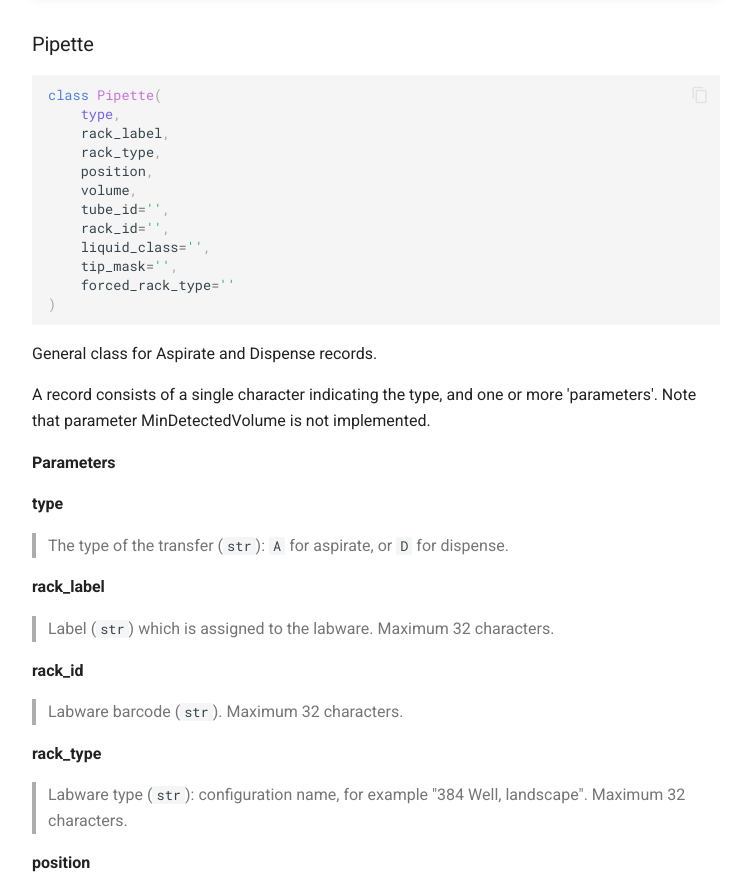
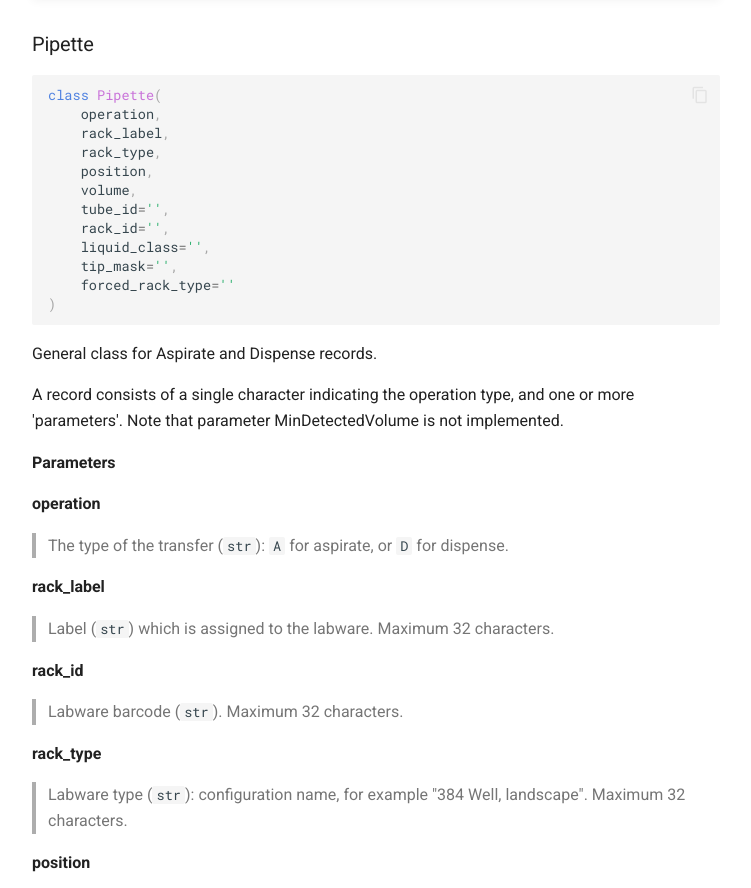
Before and after one commit to Edinburgh-Genome-Foundry/Dioscuri, a plain HTML site: page docs/reference/dioscuri/dioscuri/index.html in a window 1280 px wide. Shown: the part 2916-3804 px from the top of the page, without its empty margins (264-1015 px from the left). Drawn offline with Linux system fonts and the light colour scheme; no server answers.

Commit message:
Documentation update

```diff
--- a/docs/reference/dioscuri/dioscuri/index.html
+++ b/docs/reference/dioscuri/dioscuri/index.html
@@ -789,13 +789,15 @@ different versioning for manual and software).</p>
 
     <span class="s2">&quot;&quot;&quot;General class for Aspirate and Dispense records.</span>
 
-<span class="s2">    A record consists of a single character indicating the type, and one or</span>
-
-<span class="s2">    more &#39;parameters&#39;. Note that parameter MinDetectedVolume is not implemented.</span>
+<span class="s2">    A record consists of a single character indicating the operation type, and</span>
+
+<span class="s2">    one or more &#39;parameters&#39;. Note that parameter MinDetectedVolume is not</span>
+
+<span class="s2">    implemented.</span>
 
 <span class="s2">    **Parameters**</span>
 
-<span class="s2">    **type**</span>
+<span class="s2">    **operation**</span>
 
 <span class="s2">    &gt; The type of the transfer (`str`): `A` for aspirate, or `D` for dispense.</span>
 
@@ -851,7 +853,7 @@ different versioning for manual and software).</p>
 
         <span class="n">self</span><span class="p">,</span>
 
-        <span class="n">type</span><span class="p">,</span>
+        <span class="n">operation</span><span class="p">,</span>
 
         <span class="n">rack_label</span><span class="p">,</span>
 
@@ -873,7 +875,7 @@ different versioning for manual and software).</p>
 
     <span class="p">):</span>
 
-        <span class="n">self</span><span class="p">.</span><span class="n">type_character</span> <span class="o">=</span> <span class="n">type</span><span class="p">[</span><span class="mi">0</span><span class="p">]</span>
+        <span class="n">self</span><span class="p">.</span><span class="n">type_character</span> <span class="o">=</span> <span class="n">operation</span><span class="p">[</span><span class="mi">0</span><span class="p">]</span>
 
         <span class="c1"># Parameters:</span>
 
@@ -1224,7 +1226,7 @@ different versioning for manual and software).</p>
 </details>
 <h3 id="pipette">Pipette</h3>
 <div class="codehilite"><pre><span></span><code><span class="k">class</span> <span class="nc">Pipette</span><span class="p">(</span>
-    <span class="nb">type</span><span class="p">,</span>
+    <span class="n">operation</span><span class="p">,</span>
     <span class="n">rack_label</span><span class="p">,</span>
     <span class="n">rack_type</span><span class="p">,</span>
     <span class="n">position</span><span class="p">,</span>
@@ -1239,10 +1241,11 @@ different versioning for manual and software).</p>
 
 
 <p>General class for Aspirate and Dispense records.</p>
-<p>A record consists of a single character indicating the type, and one or
-more 'parameters'. Note that parameter MinDetectedVolume is not implemented.</p>
+<p>A record consists of a single character indicating the operation type, and
+one or more 'parameters'. Note that parameter MinDetectedVolume is not
+implemented.</p>
 <p><strong>Parameters</strong></p>
-<p><strong>type</strong></p>
+<p><strong>operation</strong></p>
 <blockquote>
 <p>The type of the transfer (<code>str</code>): <code>A</code> for aspirate, or <code>D</code> for dispense.</p>
 </blockquote>
@@ -1291,13 +1294,15 @@ Maximum 32 characters.</p>
 
     <span class="s2">&quot;&quot;&quot;General class for Aspirate and Dispense records.</span>
 
-<span class="s2">    A record consists of a single character indicating the type, and one or</span>
-
-<span class="s2">    more &#39;parameters&#39;. Note that parameter MinDetectedVolume is not implemented.</span>
+<span class="s2">    A record consists of a single character indicating the operation type, and</span>
+
+<span class="s2">    one or more &#39;parameters&#39;. Note that parameter MinDetectedVolume is not</span>
+
+<span class="s2">    implemented.</span>
 
 <span class="s2">    **Parameters**</span>
 
-<span class="s2">    **type**</span>
+<span class="s2">    **operation**</span>
 
 <span class="s2">    &gt; The type of the transfer (`str`): `A` for aspirate, or `D` for dispense.</span>
 
@@ -1353,7 +1358,7 @@ Maximum 32 characters.</p>
 
         <span class="n">self</span><span class="p">,</span>
 
-        <span class="n">type</span><span class="p">,</span>
+        <span class="n">operation</span><span class="p">,</span>
 
         <span class="n">rack_label</span><span class="p">,</span>
 
@@ -1375,7 +1380,7 @@ Maximum 32 characters.</p>
 
     <span class="p">):</span>
 
-        <span class="n">self</span><span class="p">.</span><span class="n">type_character</span> <span class="o">=</span> <span class="n">type</span><span class="p">[</span><span class="mi">0</span><span class="p">]</span>
+        <span class="n">self</span><span class="p">.</span><span class="n">type_character</span> <span class="o">=</span> <span class="n">operation</span><span class="p">[</span><span class="mi">0</span><span class="p">]</span>
 
         <span class="c1"># Parameters:</span>
 
```
Also changed, not shown: docs/index.html (+9 -3 lines), docs/search/search_index.json (+1 -1 lines), docs/images/Dioscuri.png (added), docs/images/Dioscuri.svg (added), 1 other file.
